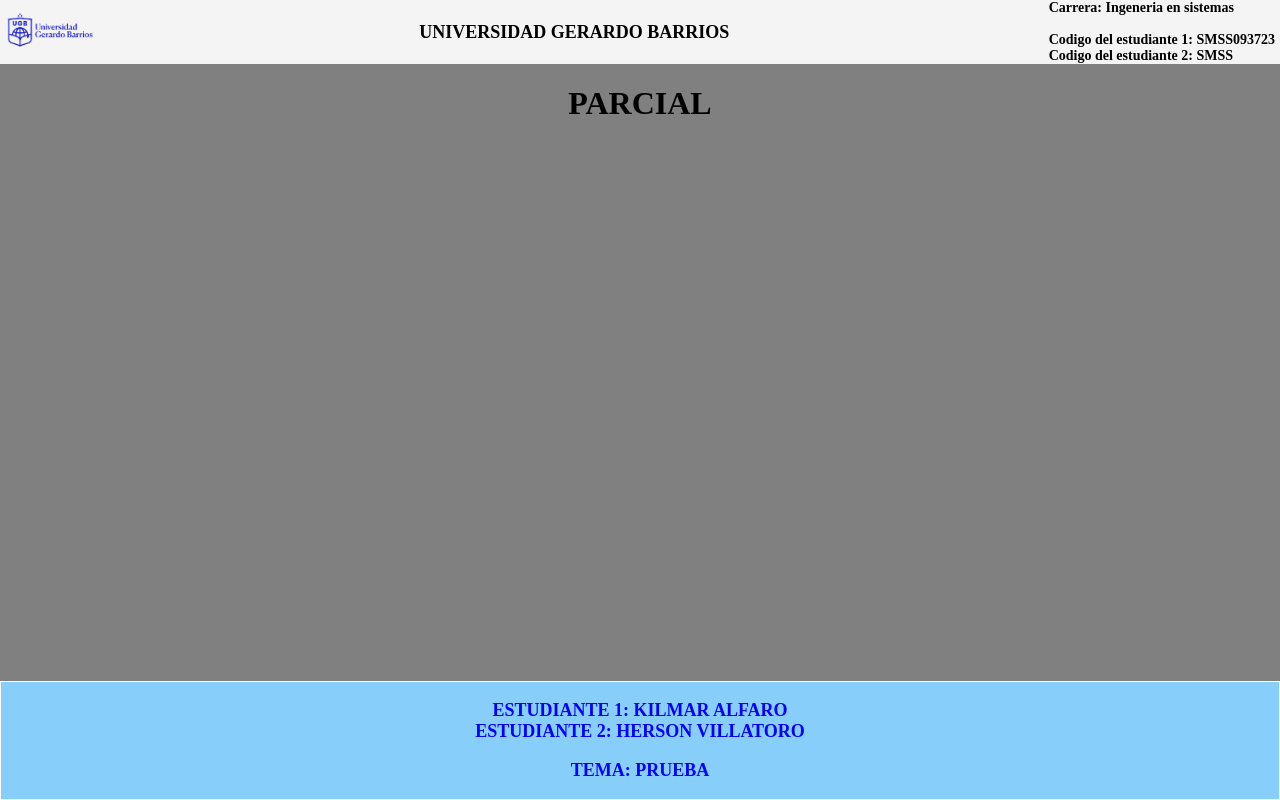
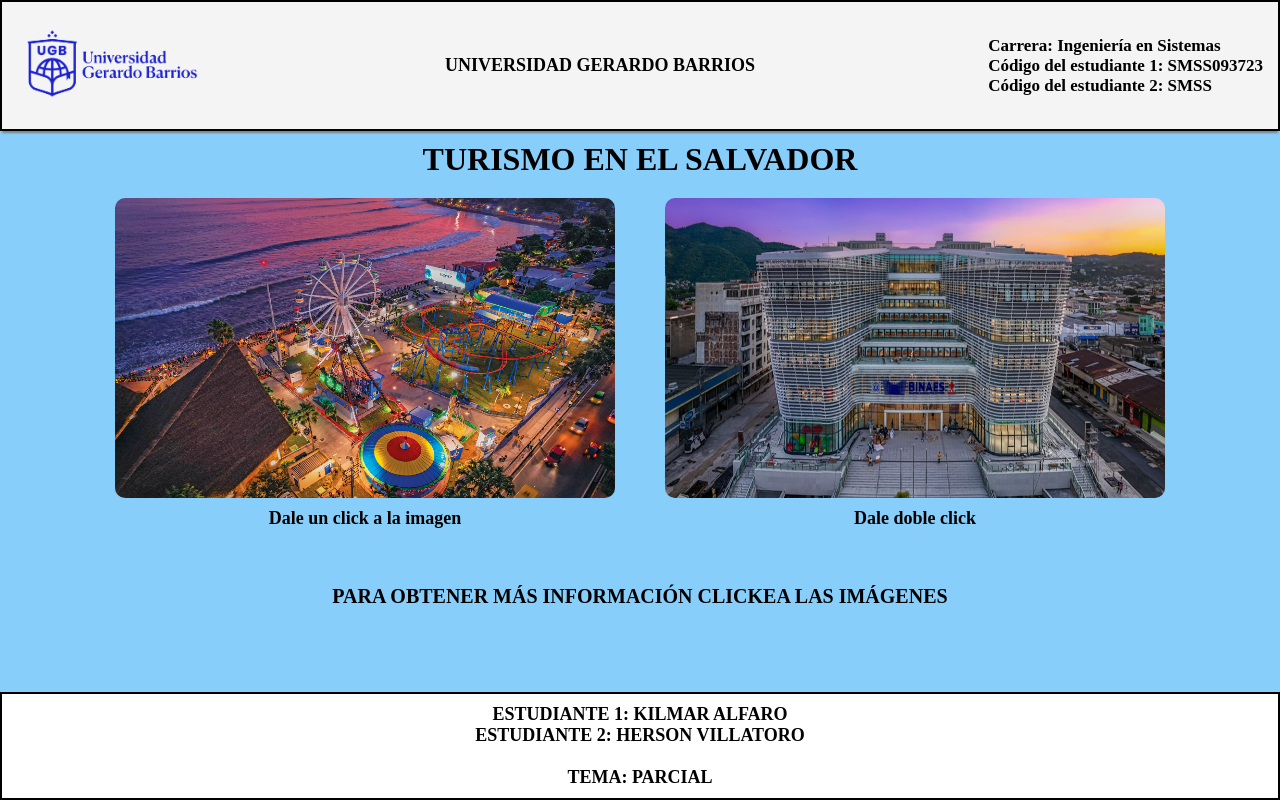
Before and after one commit to KilmarAlfaro/PROGRA-IV, a PHP site: page / in a window 1280 px wide. Run offline with PHP 8.4, Linux system fonts and the light colour scheme.

Commit message:
parcial_1

```diff
--- a/index.html
+++ b/index.html
@@ -2,8 +2,8 @@
 <html lang="en">
 <head>
     <meta charset="UTF-8">
-    <meta name="viewport" content="width=, initial-scale=1.0">
-    <title>ETIQUETAS CUSTOM</title>
+    <meta name="viewport" content="width=device-width, initial-scale=1.0">
+    <title>PARCIAL_1</title>
     <link rel="stylesheet" href="sty.css">
 </head>
 <body>
@@ -16,33 +16,38 @@
             UNIVERSIDAD GERARDO BARRIOS
         </div>
         <div class="header-right">
-            Carrera: Ingeneria en sistemas<br><br>
-            Codigo del estudiante 1: SMSS093723 <br>
-            Codigo del estudiante 2: SMSS
+            Carrera: Ingeniería en Sistemas<br>
+            Código del estudiante 1: SMSS093723 <br>
+            Código del estudiante 2: SMSS
         </div>
     </header>
 
+    <h1 style="text-align: center; margin-top: 10px;">TURISMO EN EL SALVADOR</h1>
 
+    <div class="content">
+        <div class="image-container">
+            <div class="image-box">
+                <img class="ig" id="sunset" src="sunsetpark.jpg" alt="Sunset Park">
+                <mi-componente texto="Dale un click a la imagen"></mi-componente>
+            </div>
+            <div class="image-box">
+                <img class="ig" id="binaes" src="binaes.jpg" alt="BINAES">
+                <mi-componente texto="Dale doble click"></mi-componente>
+            </div>
+        </div>
 
+        <br>
 
+        <mi-elemento></mi-elemento>
+    </div>
 
-
-
-    <h1 style="text-align: center;">PARCIAL</h1>
-    <div class="content">
-
-
-
-
-    </div>
     <footer>
         <p>ESTUDIANTE 1: KILMAR ALFARO <br>ESTUDIANTE 2: HERSON VILLATORO</p>
-
-        <p>TEMA: PRUEBA</p>
+        <br>
+        <p>TEMA: PARCIAL</p>
     </footer>
 
-<script>scri.js</script>
-
+    <script src="scri.js"></script>
 
 </body>
 </html>
--- a/scri.js
+++ b/scri.js
@@ -1,7 +1,56 @@
-class Componente extends HTMLElement{
-    constructor(){
-        super()
+
+class OtroElemento extends HTMLElement {
+    constructor() {
+        super();
+        this.attachShadow({ mode: "open" });
+        this.shadowRoot.innerHTML = `
+        <style>
+            p {
+                color: black;
+                font-size: 20px;
+                text-align: center;
+                margin-top: 20px;
+                font-weight: bold;
+            }
+        </style>
+        <p>PARA OBTENER MÁS INFORMACIÓN CLICKEA LAS IMÁGENES</p>
+        `;
     }
+}
+customElements.define("mi-elemento", OtroElemento);
 
 
+class MiComponente extends HTMLElement {
+    constructor() {
+        super();
+        this.attachShadow({ mode: "open" });
+
+        const texto = this.getAttribute("texto") || "Texto por defecto";
+        this.shadowRoot.innerHTML = `
+        <style>
+            p {
+                color: black;
+                font-size: 18px;
+                text-align: center;
+                margin-top: 10px;
+                font-weight: bold;
+            }
+        </style>
+        <p>${texto}</p>
+        `;
+    }
 }
+customElements.define("mi-componente", MiComponente);
+
+
+
+
+document.addEventListener("DOMContentLoaded", function() {
+    document.getElementById("sunset").addEventListener("click", function() {
+        alert("Sunset Park El Salvador: Un parque de diversiones con una vista espectacular al océano.");
+    });
+
+    document.getElementById("binaes").addEventListener("dblclick", function() {
+        alert("BINAES: La Biblioteca Nacional de El Salvador, un espacio cultural y de aprendizaje moderno.");
+    });
+});
--- a/sty.css
+++ b/sty.css
@@ -1,47 +1,83 @@
+* {
+    margin: 0;
+    padding: 0;
+    box-sizing: border-box;
+}
+
 body {
     display: flex;
     flex-direction: column;
     min-height: 100vh;
-    margin: 0;
-    background-color: gray;
+    background-color: lightskyblue;
 }
+
 .content {
     flex: 1;
+    text-align: center;
+}
 
+
+.image-container {
+    display: flex;
+    justify-content: center;
+    gap: 50px;
+    margin-top: 20px;
 }
+
+.image-box {
+    display: flex;
+    flex-direction: column;
+    align-items: center;
+}
+
+.ig {
+    height: 300px;
+    width: 500px;
+    border-radius: 10px;
+    transition: all 0.3s ease-in-out;
+}
+
+.ig:hover {
+
+    opacity: 0.8;
+    cursor: pointer;
+}
+
 footer {
-    background-color:lightskyblue;
+    background-color: white;
     text-align: center;
     font-size: 18px;
-    color: blue;
+    color: black;
     font-weight: bold;
     position: relative;
     bottom: 0;
-    border: 1px white solid;
-
+    border: 2px black solid;
+    padding: 10px;
 }
-
 
 header {
     display: flex;
-    justify-content: space-between;
     align-items: center;
     background-color: #f4f4f4;
+    border: 2px black solid;
+    box-shadow: 0px 4px 2px -2px gray;
+    padding: 10px;
+}
 
-    box-shadow: 0px 4px 2px -2px gray;
-}
 .header-left img {
-    width: 100px;
+    width: 200px;
     height: auto;
 }
+
 .header-center {
     flex-grow: 1;
     text-align: center;
     font-size: 18px;
     font-weight: bold;
 }
+
 .header-right {
-    font-size: 14px;
+    font-size: 17px;
     font-weight: bold;
     margin-right: 5px;
 }
```
Also changed, not shown: binaes.jpg (added), sunsetpark.jpg (added).
